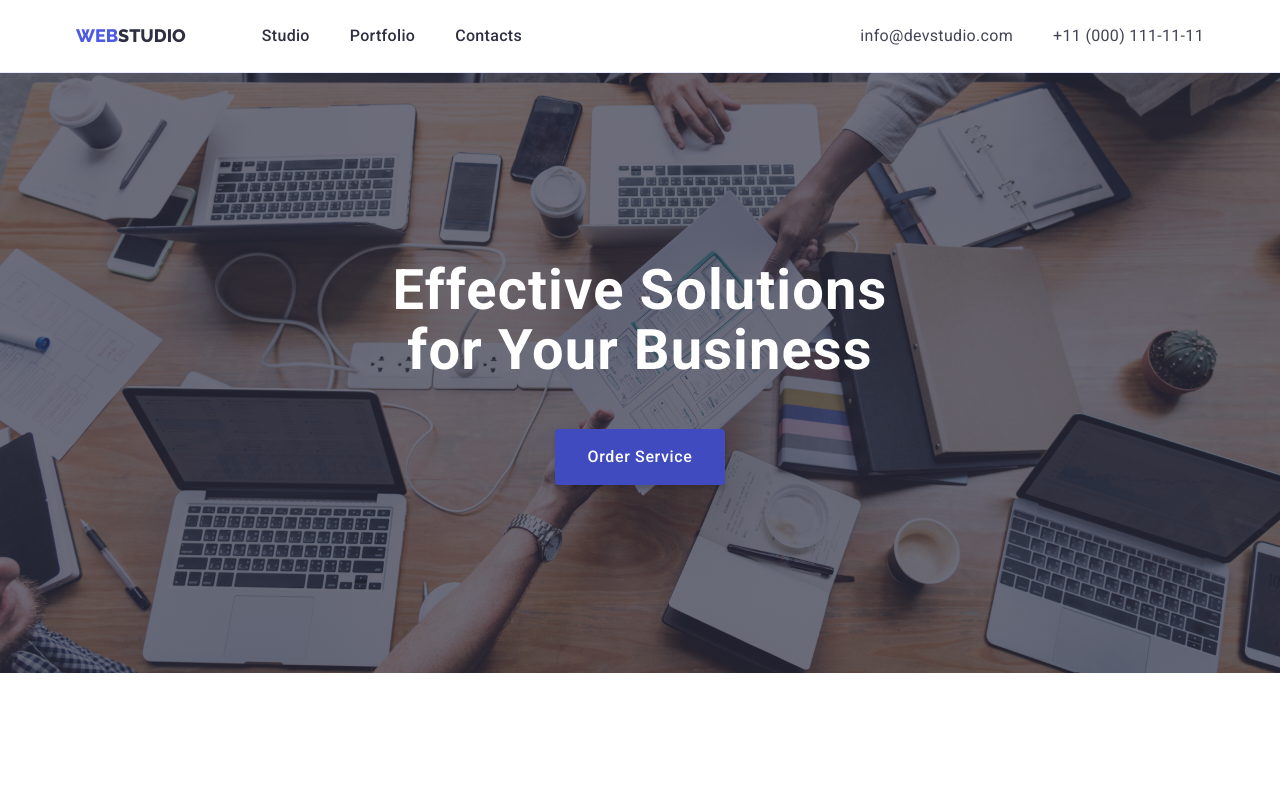
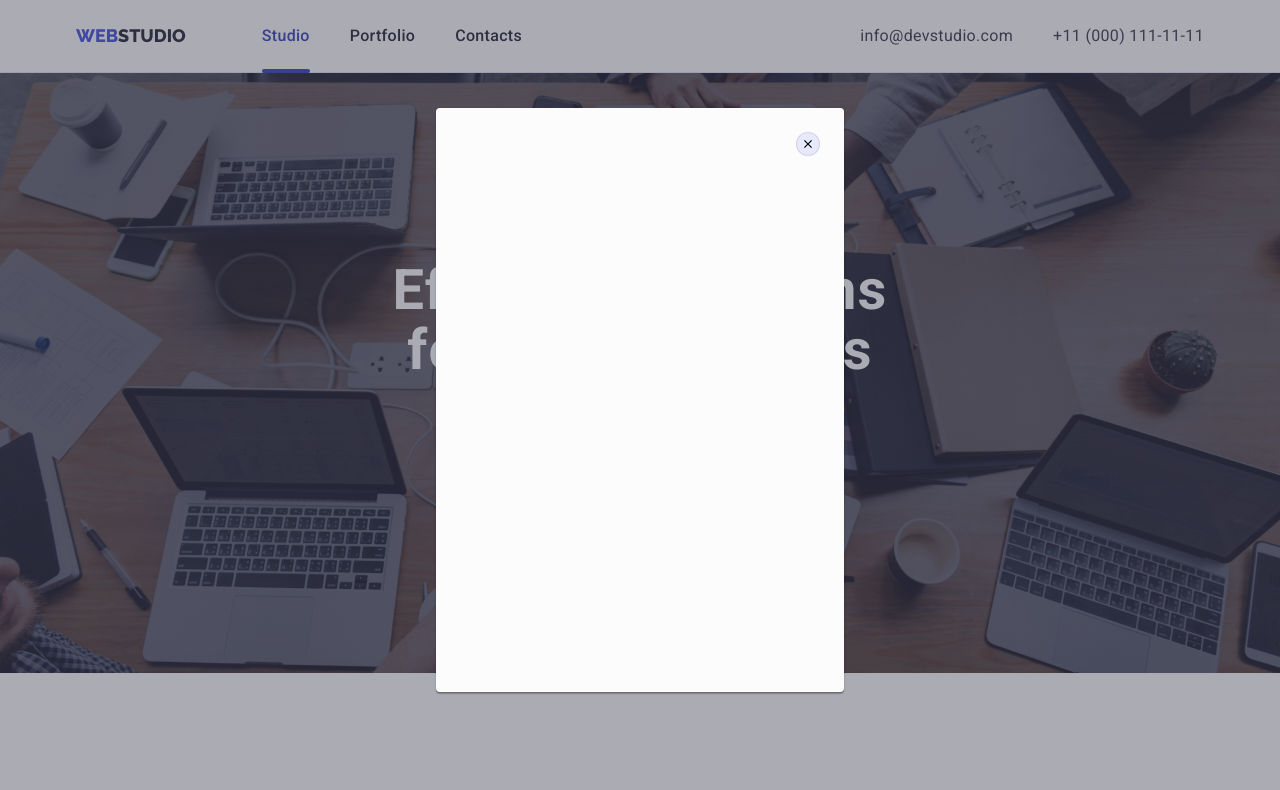
Before and after one commit to Gapach/goit-markup-hw-05, a plain HTML site: page index.html in a window 1280 px wide. Both pictures are taken after a click on the button "Order Service". Shown: the top 790 px of the page. Drawn offline with nearby package versions, Linux system fonts and the light colour scheme.

Commit message:
Update index.html

```diff
--- a/index.html
+++ b/index.html
@@ -27,7 +27,7 @@
           >
           <ul class="menu list">
             <li class="menu-item">
-              <a href="./index.html" class="menu-link link">Studio</a>
+              <a href="./index.html" class="menu-link link current">Studio</a>
             </li>
             <li class="menu-item">
               <a href="./portfolio.html" class="menu-link link">Portfolio</a>
@@ -60,7 +60,9 @@
       <section class="hero">
         <div class="container">
           <h1 class="main-title">Effective Solutions for Your Business</h1>
-          <button type="button" class="main-button">Order Service</button>
+          <button type="button" class="main-button" data-modal-open>
+            Order Service
+          </button>
         </div>
       </section>
 
@@ -73,7 +75,8 @@
               <div class="companii-icon">
                 <svg
                   class="companii-img-icon"
-                  width="64" height="64"
+                  width="64"
+                  height="64"
                   aria-label="icon antenna"
                 >
                   <use href="./images/icons.svg#icon-antenna"></use>
@@ -554,5 +557,16 @@
         </div>
       </div>
     </footer>
+    <!-- backdrop -->
+    <div class="backdrop is-hidden" data-modal>
+      <div class="modal">
+        <button type="button" class="modal-close-btn" data-modal-close>
+          <svg class="modal-close-icon" width="8" height="8">
+            <use href="./images/icons.svg#icon-close-black"></use>
+          </svg>
+        </button>
+      </div>
+    </div>
+    <script src="./js/modal.js"></script>
   </body>
 </html>
```
